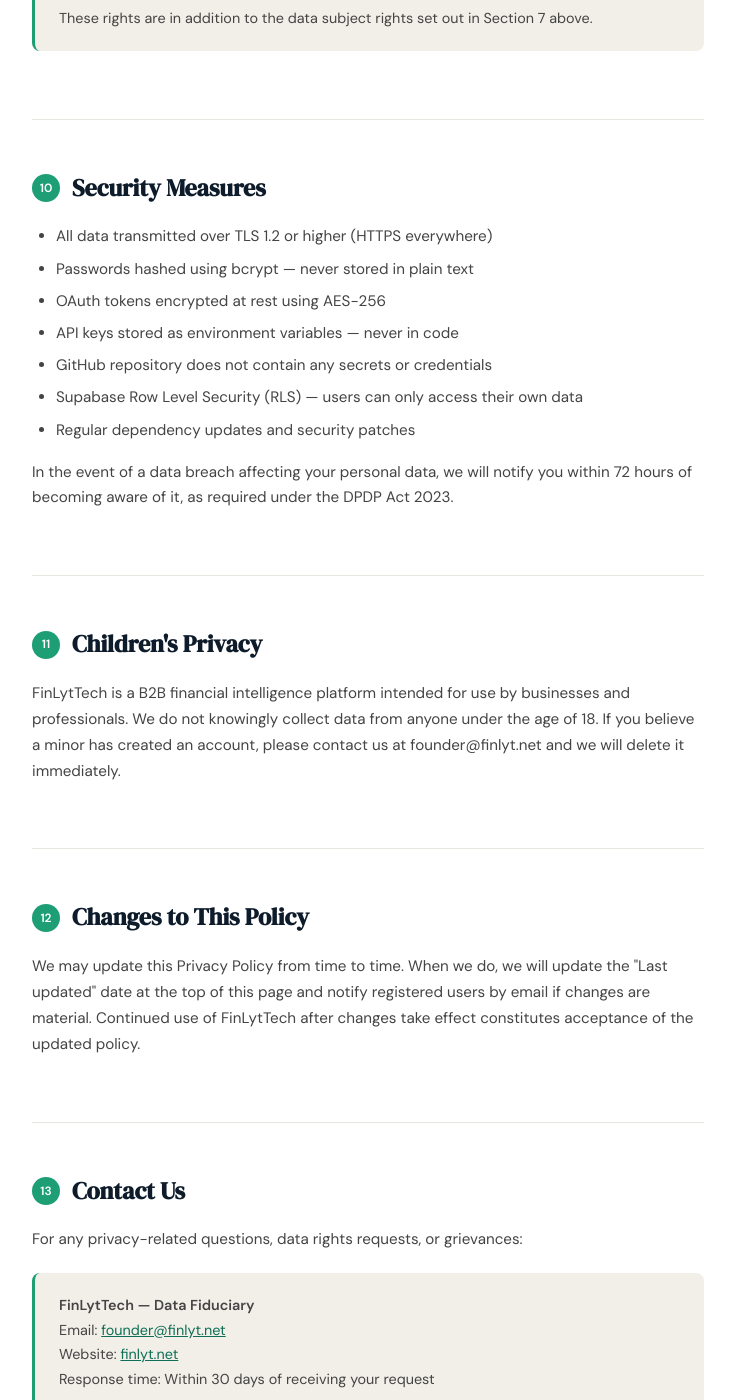
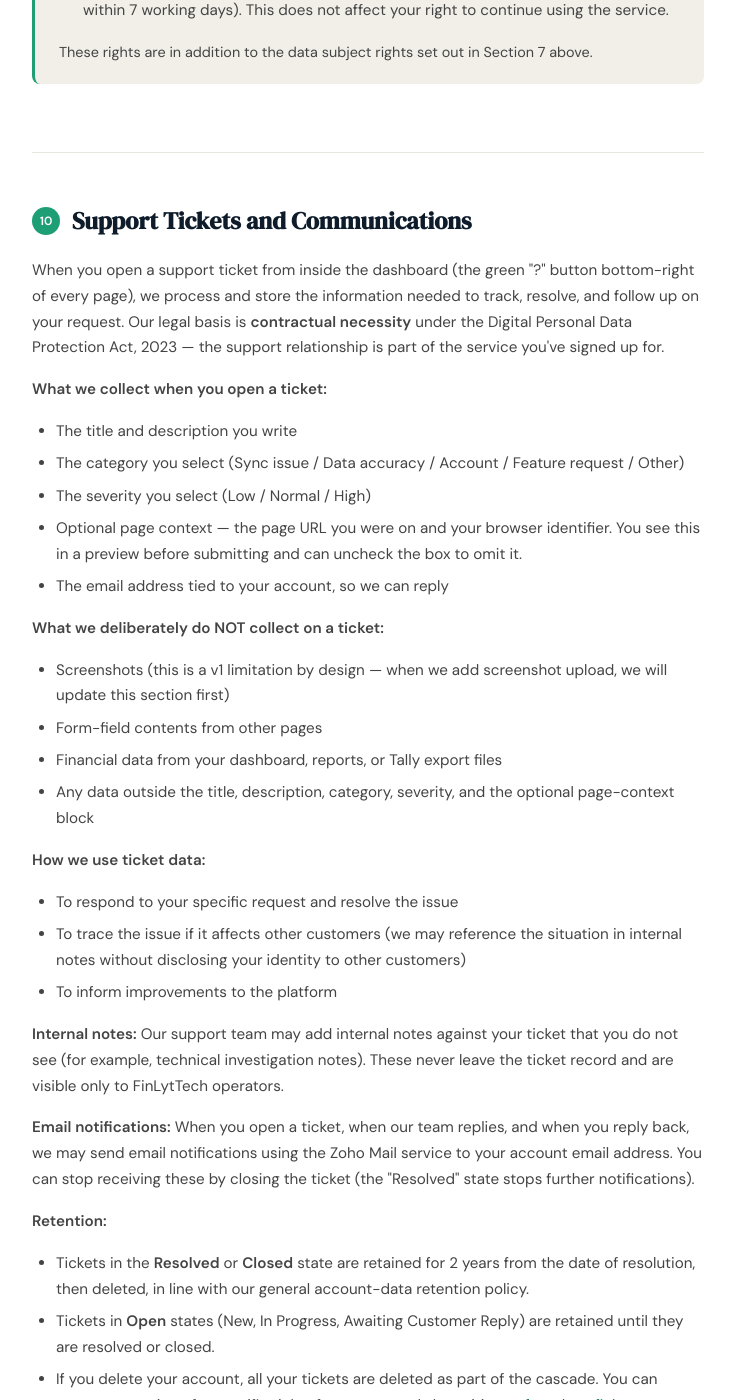
Before and after one commit to sasikeshav2207-debug/finlyt-web, a Jekyll site: the page privacy.html, which Jekyll copies as it is, in a window 1280 px wide and 1400 px high, scrolled down 7127 px. Shown: the whole window, without its empty margins (272-1007 px from the left). Built offline with Jekyll 4.4.1, drawn with Linux system fonts in a browser that asks for light colours; some of the changed text lies outside the part shown.

Commit message:
privacy: add Support Tickets and Communications section
DPDP-compliant disclosure for the in-product support ticket system
that shipped in finlyt-app today. Inserts as new Section 10,
renumbers existing 10-13 to 11-14. ToC + section anchors refreshed.

Section 10 covers:
  - Exact list of what's captured (title, description, category,
    severity, optional page URL/browser, account email)
  - Exact list of what's NOT captured (screenshots, form data from
    other pages, financial data, anything beyond the form fields)
  - Legal basis: contractual necessity under DPDP Act 2023 — support
    is part of the contracted service
  - How ticket data is used (respond, internal triage without
    disclosing identity, platform improvements)
  - Internal notes disclosure (admin-only, never sent to customer)
  - Email notifications via Zoho Mail
  - Retention: 2 years post-resolution; cascade-delete on account
    deletion; opt-out path via email
  - No third-party sharing, no marketing, no model training

Section-specific rights: view full history at /tickets, export or
delete on request (7 working days), correct factual errors via
thread reply.

```diff
--- a/privacy.html
+++ b/privacy.html
@@ -83,6 +83,7 @@
       <li><a href="#your-rights">Your Rights Under DPDP Act 2023</a></li>
       <li><a href="#data-retention">Data Retention</a></li>
       <li><a href="#service-telemetry">Service Telemetry and Error Logging</a></li>
+      <li><a href="#support-tickets">Support Tickets and Communications</a></li>
       <li><a href="#security">Security Measures</a></li>
       <li><a href="#children">Children's Privacy</a></li>
       <li><a href="#changes">Changes to This Policy</a></li>
@@ -268,8 +269,60 @@
   </div>
 
   <!-- 10 -->
+  <div class="section" id="support-tickets">
+    <h2><span class="section-num">10</span> Support Tickets and Communications</h2>
+    <p>When you open a support ticket from inside the dashboard (the green "?" button bottom-right of every page), we process and store the information needed to track, resolve, and follow up on your request. Our legal basis is <strong>contractual necessity</strong> under the Digital Personal Data Protection Act, 2023 — the support relationship is part of the service you've signed up for.</p>
+
+    <p><strong>What we collect when you open a ticket:</strong></p>
+    <ul>
+      <li>The title and description you write</li>
+      <li>The category you select (Sync issue / Data accuracy / Account / Feature request / Other)</li>
+      <li>The severity you select (Low / Normal / High)</li>
+      <li>Optional page context — the page URL you were on and your browser identifier. You see this in a preview before submitting and can uncheck the box to omit it.</li>
+      <li>The email address tied to your account, so we can reply</li>
+    </ul>
+
+    <p><strong>What we deliberately do NOT collect on a ticket:</strong></p>
+    <ul>
+      <li>Screenshots (this is a v1 limitation by design — when we add screenshot upload, we will update this section first)</li>
+      <li>Form-field contents from other pages</li>
+      <li>Financial data from your dashboard, reports, or Tally export files</li>
+      <li>Any data outside the title, description, category, severity, and the optional page-context block</li>
+    </ul>
+
+    <p><strong>How we use ticket data:</strong></p>
+    <ul>
+      <li>To respond to your specific request and resolve the issue</li>
+      <li>To trace the issue if it affects other customers (we may reference the situation in internal notes without disclosing your identity to other customers)</li>
+      <li>To inform improvements to the platform</li>
+    </ul>
+
+    <p><strong>Internal notes:</strong> Our support team may add internal notes against your ticket that you do not see (for example, technical investigation notes). These never leave the ticket record and are visible only to FinLytTech operators.</p>
+
+    <p><strong>Email notifications:</strong> When you open a ticket, when our team replies, and when you reply back, we may send email notifications using the Zoho Mail service to your account email address. You can stop receiving these by closing the ticket (the "Resolved" state stops further notifications).</p>
+
+    <p><strong>Retention:</strong></p>
+    <ul>
+      <li>Tickets in the <strong>Resolved</strong> or <strong>Closed</strong> state are retained for 2 years from the date of resolution, then deleted, in line with our general account-data retention policy.</li>
+      <li>Tickets in <strong>Open</strong> states (New, In Progress, Awaiting Customer Reply) are retained until they are resolved or closed.</li>
+      <li>If you delete your account, all your tickets are deleted as part of the cascade. You can request retention of a specific ticket for your records by writing to <a href="mailto:founder@finlyt.net" style="color:var(--teal2)">founder@finlyt.net</a> before requesting account deletion.</li>
+    </ul>
+
+    <p>We do not share ticket data with third parties, and we do not use the contents of your tickets for marketing, profiling, or model training of any kind.</p>
+
+    <div class="highlight-box">
+      <p><strong>Your rights specific to support tickets:</strong></p>
+      <ul style="margin-top:0.5rem">
+        <li>You may view every ticket you've opened, and the full conversation on each, at any time at <a href="https://dashboard.finlyt.net/tickets" style="color:var(--teal2)">dashboard.finlyt.net/tickets</a>.</li>
+        <li>You may request export or deletion of your support history at any time by writing to <a href="mailto:founder@finlyt.net" style="color:var(--teal2)">founder@finlyt.net</a> (action within 7 working days).</li>
+        <li>You may correct factual inaccuracies in a ticket you've opened by replying on the thread with the correction.</li>
+      </ul>
+    </div>
+  </div>
+
+  <!-- 11 -->
   <div class="section" id="security">
-    <h2><span class="section-num">10</span> Security Measures</h2>
+    <h2><span class="section-num">11</span> Security Measures</h2>
     <ul>
       <li>All data transmitted over TLS 1.2 or higher (HTTPS everywhere)</li>
       <li>Passwords hashed using bcrypt — never stored in plain text</li>
@@ -282,21 +335,21 @@
     <p>In the event of a data breach affecting your personal data, we will notify you within 72 hours of becoming aware of it, as required under the DPDP Act 2023.</p>
   </div>
 
-  <!-- 11 -->
+  <!-- 12 -->
   <div class="section" id="children">
-    <h2><span class="section-num">11</span> Children's Privacy</h2>
+    <h2><span class="section-num">12</span> Children's Privacy</h2>
     <p>FinLytTech is a B2B financial intelligence platform intended for use by businesses and professionals. We do not knowingly collect data from anyone under the age of 18. If you believe a minor has created an account, please contact us at founder@finlyt.net and we will delete it immediately.</p>
   </div>
 
-  <!-- 12 -->
+  <!-- 13 -->
   <div class="section" id="changes">
-    <h2><span class="section-num">12</span> Changes to This Policy</h2>
+    <h2><span class="section-num">13</span> Changes to This Policy</h2>
     <p>We may update this Privacy Policy from time to time. When we do, we will update the "Last updated" date at the top of this page and notify registered users by email if changes are material. Continued use of FinLytTech after changes take effect constitutes acceptance of the updated policy.</p>
   </div>
 
-  <!-- 13 -->
+  <!-- 14 -->
   <div class="section" id="contact">
-    <h2><span class="section-num">13</span> Contact Us</h2>
+    <h2><span class="section-num">14</span> Contact Us</h2>
     <p>For any privacy-related questions, data rights requests, or grievances:</p>
     <div class="highlight-box">
       <p><strong>FinLytTech — Data Fiduciary</strong><br>
```
